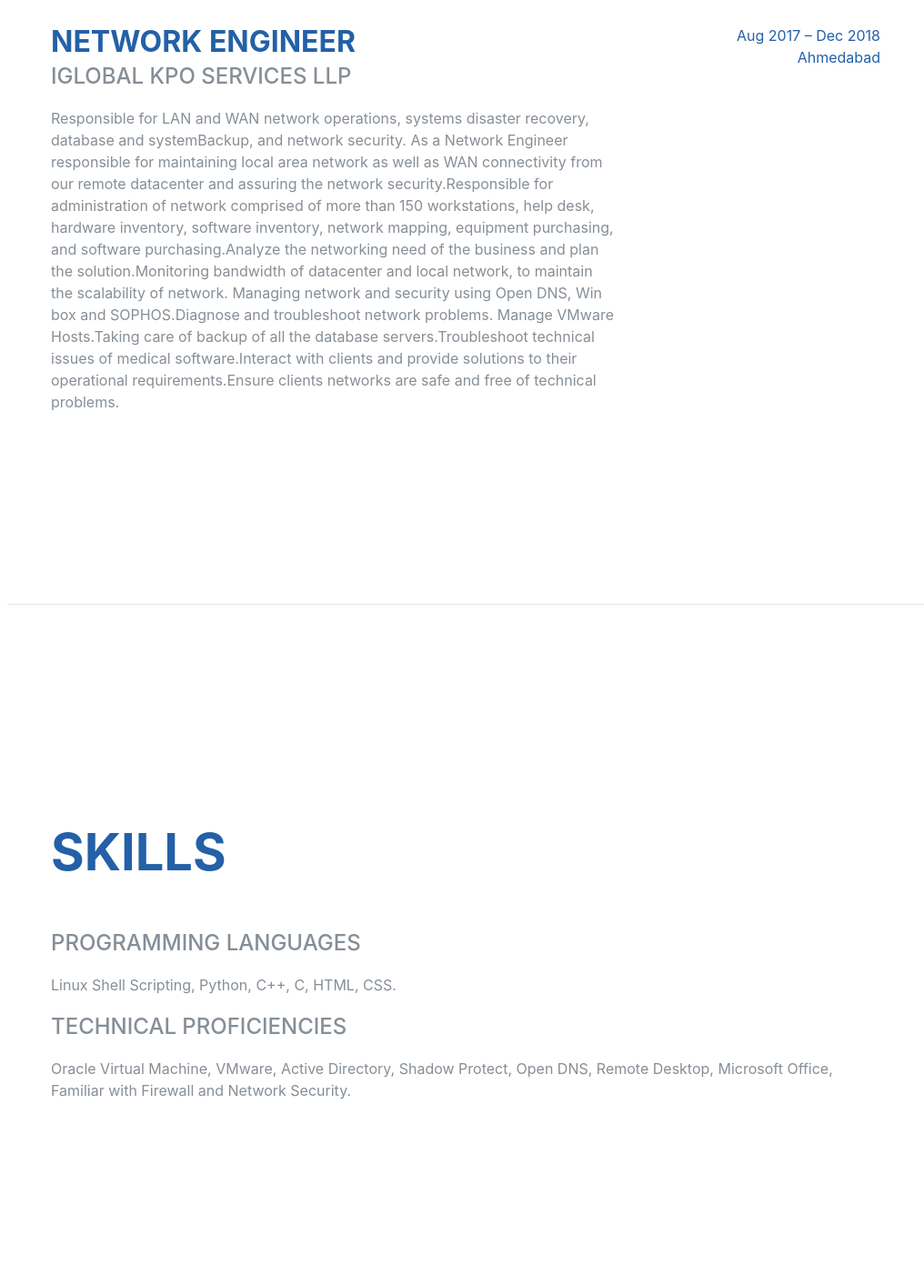
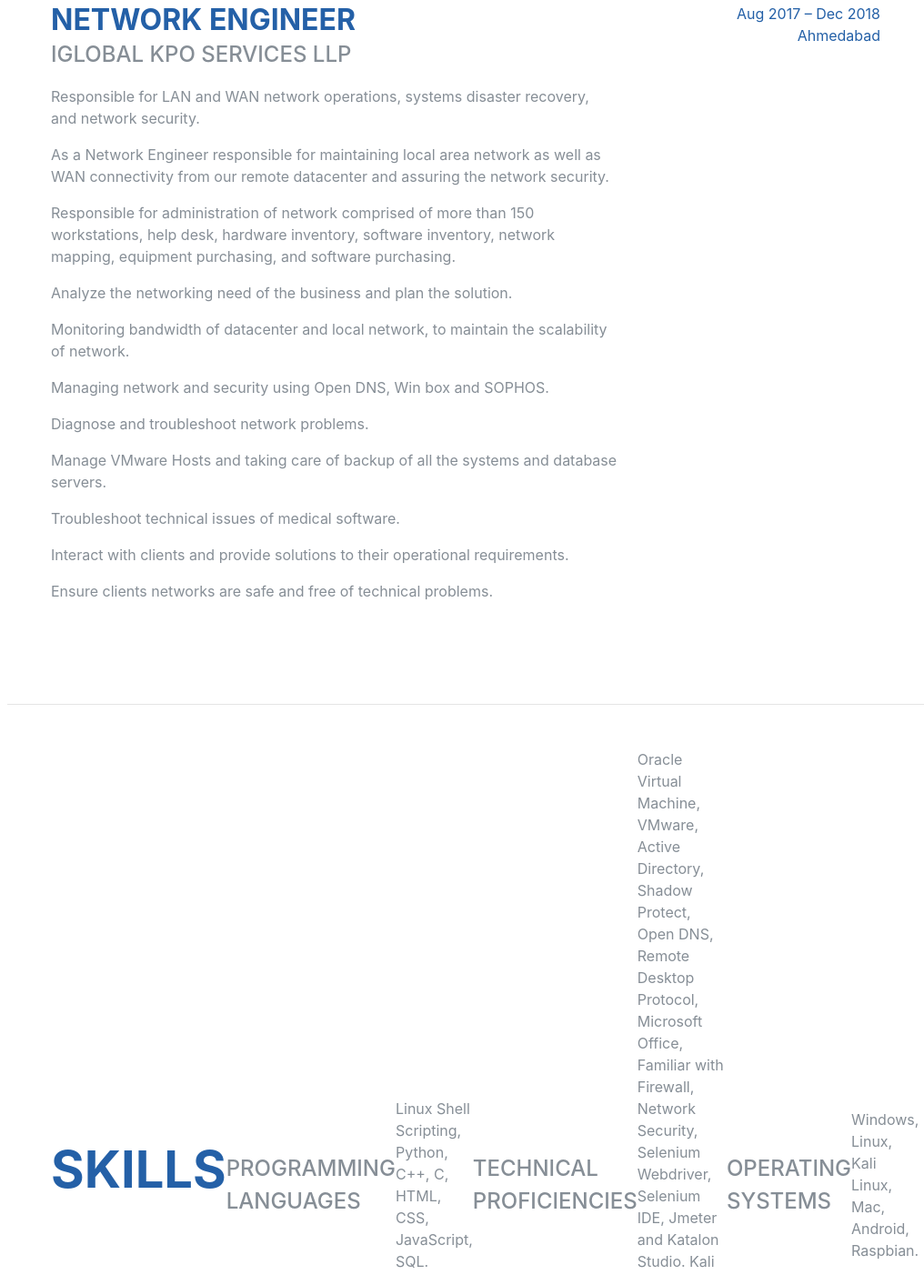
Before and after one commit to hamzapathan/hamzapathan.github.io, a plain HTML site: page index.html in a window 1280 px wide. Shown: the part 1953-3355 px from the top of the page at 91% size, without its empty margins (264-1280 px from the left). Drawn offline with nearby package versions, Linux system fonts and the light colour scheme; a web font is replaced by a local one.

Commit message:
Update index.html

```diff
--- a/index.html
+++ b/index.html
@@ -100,8 +100,10 @@
           <div class="resume-content">
             <h3 class="mb-0">Matrix College</h3>
             <div class="subheading mb-3">Computer Sciences Techniques – Software Testing </div>
-            <div>Relevant Courses: Introduction to Linux and Unix, Requirements Gathering using Object-Oriented Models, Introduction to Operating Systems (Windows), Algorithms, Professional Communications.</div>
-			<div>GPA: 3.7</div>
+            <div>Relevant Courses: Software Testing Tools, Internet fundamentals and scripting, Database Design 1 & 2, C Programming, Introduction to Linux and Unix, Requirements Gathering using Object-Oriented Models, Introduction to Operating Systems (Windows), Algorithms, Professional Communications.
+
+		  </div>
+
           </div>
           <div class="resume-date text-md-right">
             <span class="text-primary">September 2019 - Present</span>
@@ -116,7 +118,7 @@
             <div class="subheading mb-3">Bachelor of Technology Information Technology </div>
             <div>Relevant Courses: Data Structures, Cloud Computing, Design and Analysis of Algorithms, Database Management System, Web Technologies, Android, Intelligent Systems, Software Engineering, Java Programming, Mobile Development, Computer Networks.</div>
 			<div>CPI: 6.73/10</div>
-          </div>
+          </div><br>
           <div class="resume-date text-md-right">
             <span class="text-primary">Aug 2014 - May 2017</span>
              <br>
@@ -125,7 +127,7 @@
         </div>
 
 		 <div class="resume-item d-flex flex-column flex-md-row justify-content-between">
-          <div class="resume-content"><br>
+          <div class="resume-content">
             <h3 class="mb-0">Ganpat University of Science and Technology</h3>
             <div class="subheading mb-3">Diploma in Information Technology </div>
             <div>Relevant Courses: Data Structure Management, C++, Database Management, Visual Basic, Computer Graphics, Data Communication and Network, Java, Wireless Communication, Information Security.
@@ -152,12 +154,17 @@
           <div class="resume-content">
             <h3 class="mb-0">Network Engineer</h3>
             <div class="subheading mb-3">Iglobal KPO Services LLP </div>
-            <p>Responsible for LAN and WAN network operations, systems disaster recovery, database and systemBackup, and network security. As a Network Engineer responsible for maintaining local area network as well as WAN connectivity from our remote datacenter and assuring the network security.Responsible for administration of network comprised of more than 150 workstations, help desk, hardware inventory, software inventory, network mapping,
-			equipment purchasing, and software purchasing.Analyze the networking need of
-			the business and plan the solution.Monitoring bandwidth of datacenter and local network, to maintain the scalability of network.
-			Managing network and security using Open DNS, Win box and SOPHOS.Diagnose and troubleshoot network problems.
-			Manage VMware Hosts.Taking care of backup of all the database servers.Troubleshoot technical issues of medical software.Interact with clients and provide solutions to their operational requirements.Ensure clients networks are safe and free of technical problems.
-			</p>
+            <p>Responsible for LAN and WAN network operations, systems disaster recovery, and network security.</p>
+	    <p>As a Network Engineer responsible for maintaining local area network as well as WAN connectivity from our remote datacenter and assuring the network security.</p>
+	    <p>Responsible for administration of network comprised of more than 150 workstations, help desk, hardware inventory, software inventory, network mapping, equipment purchasing, and software purchasing.</p>
+	    <p>Analyze the networking need of the business and plan the solution.</p>
+	    <p>Monitoring bandwidth of datacenter and local network, to maintain the scalability of network.</p>
+	    <p>Managing network and security using Open DNS, Win box and SOPHOS.</p>
+	    <p>Diagnose and troubleshoot network problems.</p>
+	    <p>Manage VMware Hosts and taking care of backup of all the systems and database servers.</p>
+	    <p>Troubleshoot technical issues of medical software.</p>
+	    <p>Interact with clients and provide solutions to their operational requirements.</p>
+	    <p>Ensure clients networks are safe and free of technical problems.</p>
           </div>
           <div class="resume-date text-md-right">
             <span class="text-primary">Aug 2017 – Dec 2018</span>
@@ -173,15 +180,18 @@
     <hr class="m-0">
 
     <section class="resume-section p-3 p-lg-5 d-flex align-items-center" id="skills">
-      <div class="w-100">
+
         <h2 class="mb-5">Skills</h2>
 
         <div class="subheading mb-3">Programming Languages</div>
-        <p>Linux Shell Scripting, Python, C++, C, HTML, CSS.</p>
+        <p>Linux Shell Scripting, Python, C++, C, HTML, CSS, JavaScript, SQL.</p>
         <div class="subheading mb-3">Technical Proficiencies</div>
-        <p>Oracle Virtual Machine, VMware, Active Directory, Shadow Protect, Open DNS, Remote Desktop,
-		Microsoft Office, Familiar with Firewall and Network Security.</p>
-
+        <p>Oracle Virtual Machine, VMware, Active Directory, Shadow Protect, Open DNS, Remote Desktop Protocol, Microsoft Office,
+	   Familiar with Firewall, Network Security, Selenium Webdriver, Selenium IDE, Jmeter and Katalon Studio.
+	   Kali Linux and program within Kali Linux Suite: Metasploit, Nmap, Zenmap, Aircrack-ng, Wireshark, Maltego, Veil-framework,
+	   Evil-grade, Reaver, Bettercap, Arpspoofing.</p>
+        <div class="subheading mb-3">Operating Systems</div>
+	      <p>Windows, Linux, Kali Linux, Mac, Android, Raspbian.</p>
     </section>
     <hr class="m-0">
 
@@ -234,7 +244,9 @@
             <div class="subheading mb-3">Team Co-Ordinator</div>
             <p>Organized one week event at University Tech Fest 2015 - 2016.</p>
         <h3 class="mb-3">Certificate</h2>
-          <p>“Software Testing Tools and Quality Assurance”  by IEEE.</p>
+	  <p>“NSE 1 Network Security Associate” by Fortinet.</p>
+	  <p>“The Threat Landscape” by Fortinet.</p>
+          <p>“Software Testing Tools and Quality Assurance” by IEEE.</p>
           <p>“Applied CS with Android” organized by Google.</p>
 
          <h3 class="mb-3">Interests</h3>
```
